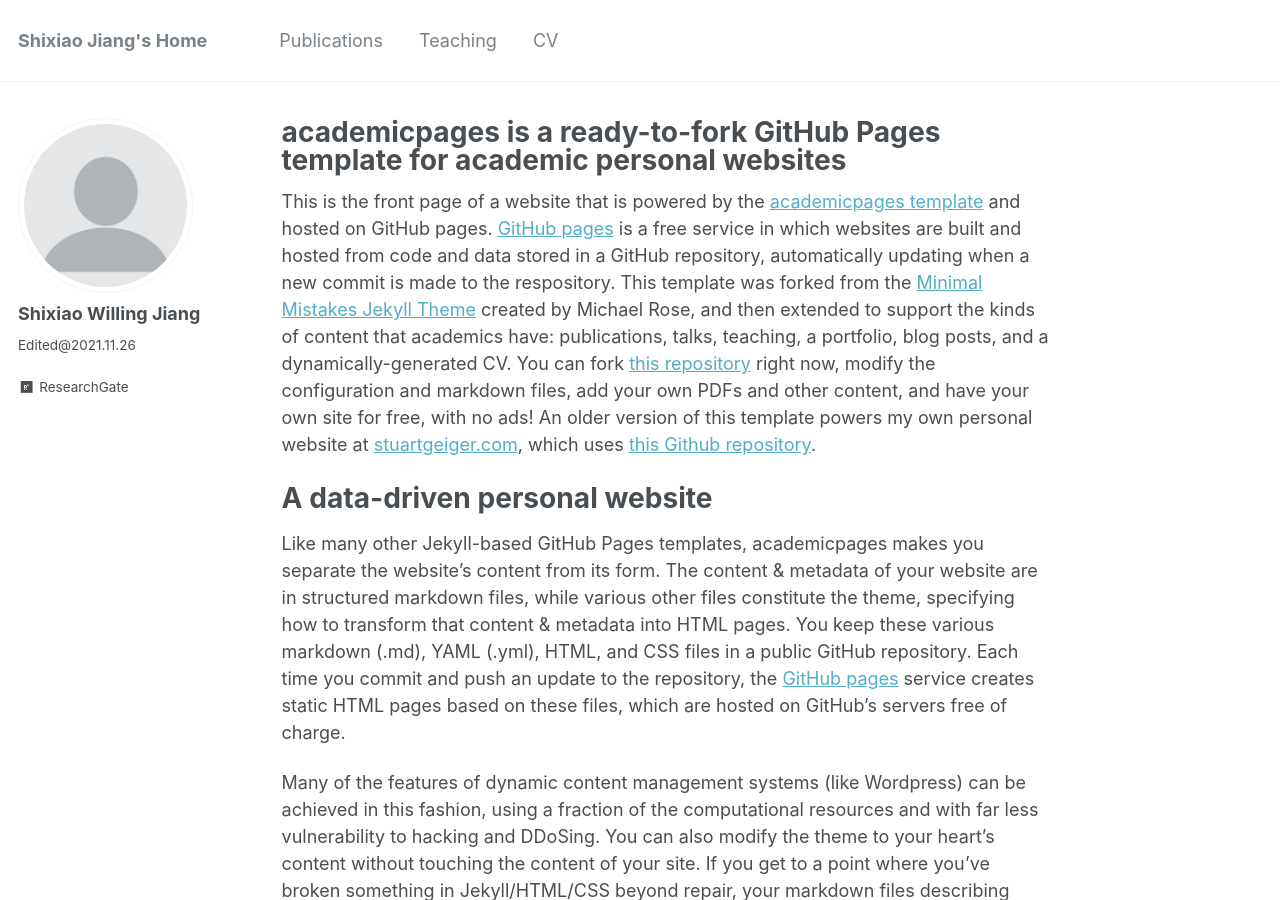
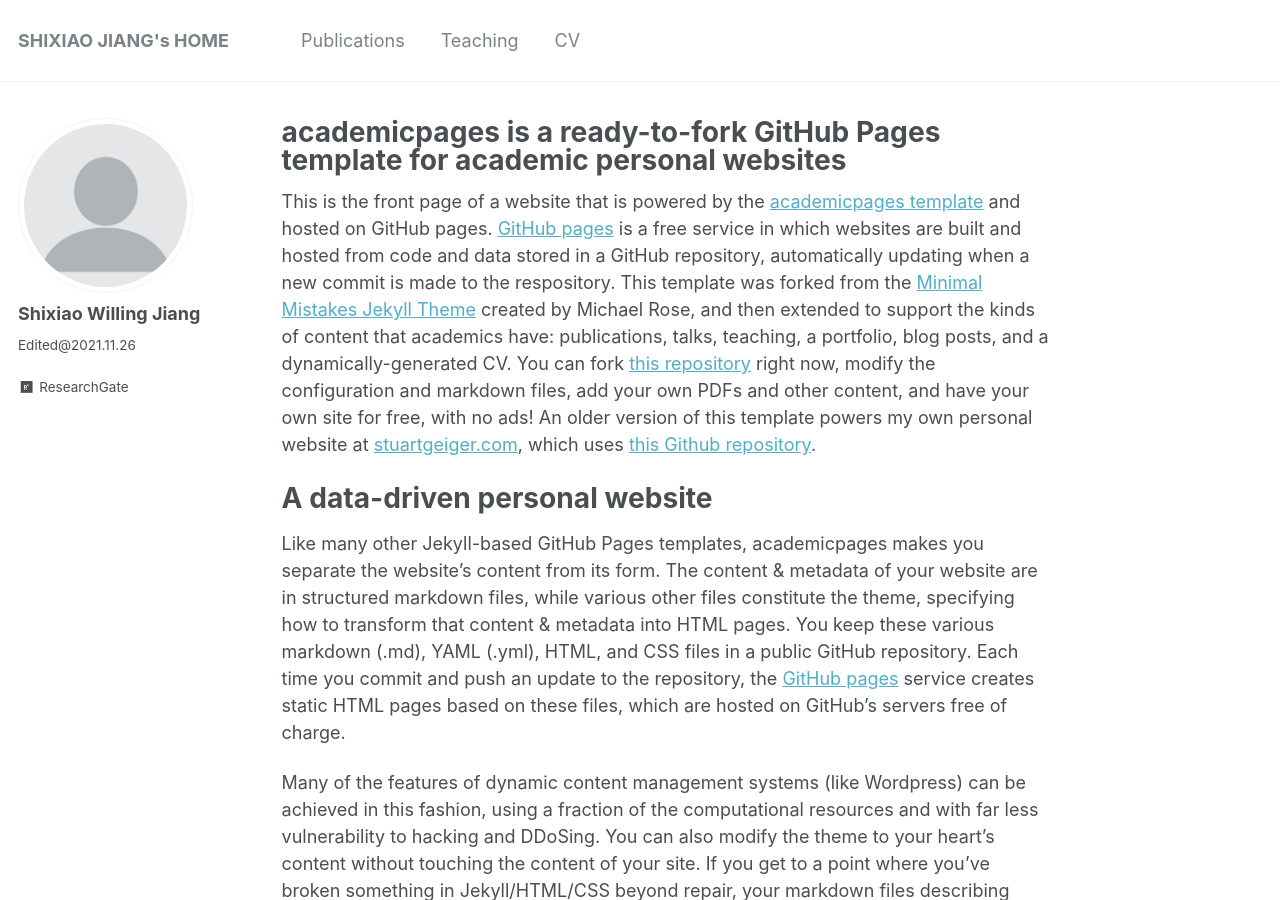
Before and after one commit to willingjiang/willingjiang.github.io, a Jekyll site: the page built from _pages/about.md, in a window 1280 px wide and 900 px high. Built offline with Jekyll 4.4.1, drawn with Linux system fonts in a browser that asks for light colours.

```diff
--- a/_config.yml
+++ b/_config.yml
@@ -7,7 +7,7 @@
 
 # Site Settings
 locale                   : "en-US"
-title                    : "Shixiao Jiang's Home    " #"Your Name / Site Title"
+title                    : "SHIXIAO JIANG's HOME" #"Your Name / Site Title"
 title_separator          : "-"
 name                     : &name "Shixiao Willing Jiang"
 description              : &description "personal description"
```
